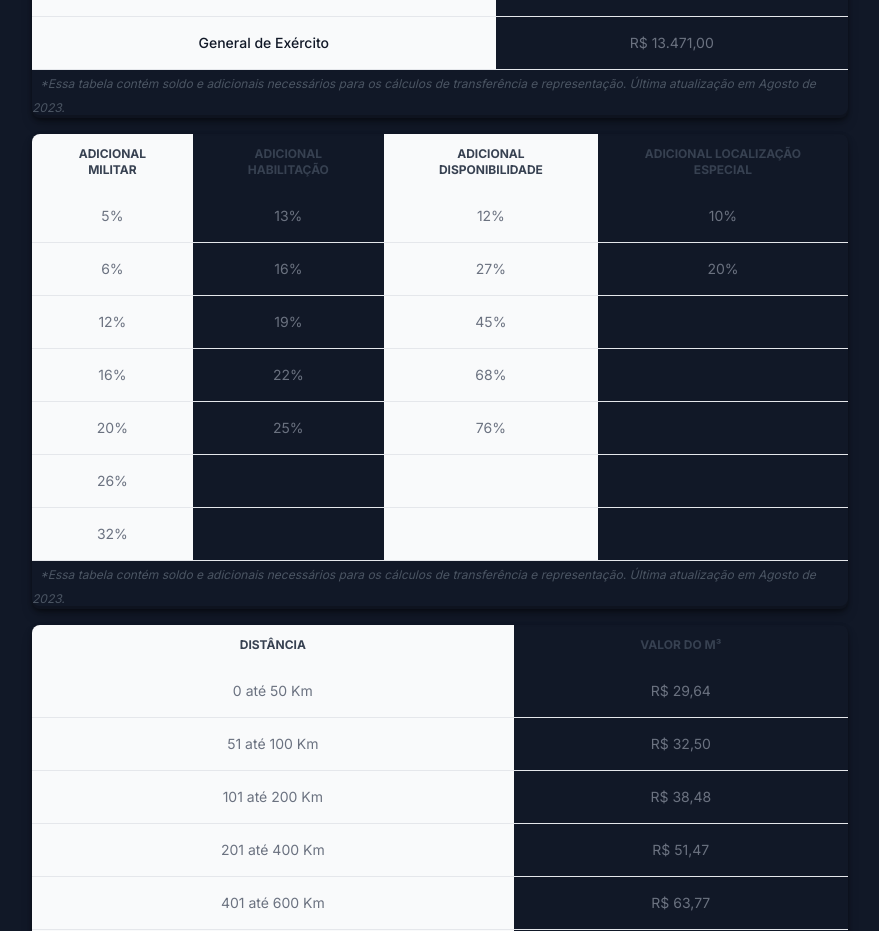
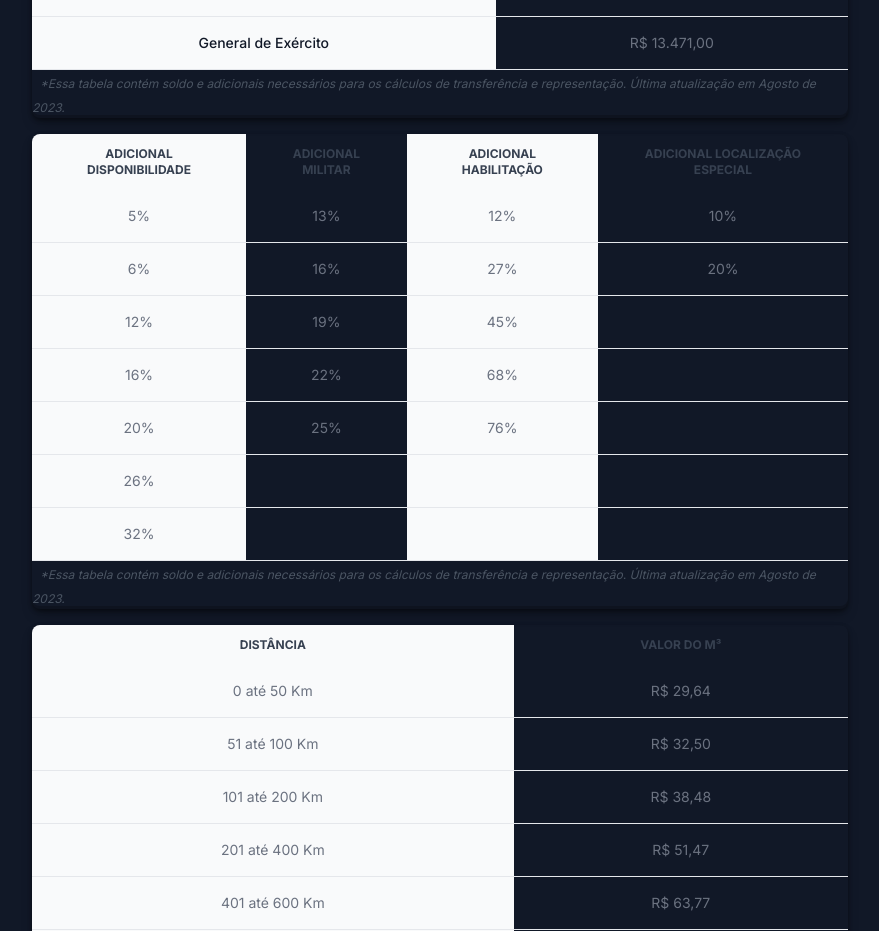
Before and after one commit to henrylsilveira/ebtransf, a Next.js app: page /tabelas in a window 1280 px wide. Shown: the part 1044-1975 px from the top of the page, without its empty margins (200-1079 px from the left). Built offline with nearby package versions, Linux system fonts and the light colour scheme.

Commit message:
Correção dados da tabela

```diff
--- a/src/app/tabelas/page.tsx
+++ b/src/app/tabelas/page.tsx
@@ -77,13 +77,13 @@ export default function Home() {
                 <thead className="text-xs text-gray-700 uppercase dark:text-gray-400">
                   <tr>
                     <th scope="col" className="px-6 py-3  bg-gray-50 dark:bg-gray-800 text-center">
+                    Adicional Disponibilidade
+                    </th>
+                    <th scope="col" className="px-6 py-3 text-center">
                       Adicional Militar
                     </th>
-                    <th scope="col" className="px-6 py-3 text-center">
+                    <th scope="col" className="px-6 py-3 bg-gray-50 dark:bg-gray-800 text-center">
                       Adicional Habilitação
-                    </th>
-                    <th scope="col" className="px-6 py-3 bg-gray-50 dark:bg-gray-800 text-center">
-                      Adicional Disponibilidade
                     </th>
                     <th scope="col" className="px-6 py-3 text-center">
                       Adicional Localização Especial
@@ -141,11 +141,7 @@ export default function Home() {
                       </td>
                     </tr>
                   ))}
-
-
                 </tbody>
-
-
               </table>
               <div>
                 <span className="text-xs text-gray-600 italic m-2 text-center">*Essa tabela contém soldo e adicionais necessários para os cálculos de transferência e representação. Última atualização em Agosto de 2023.</span>
```
